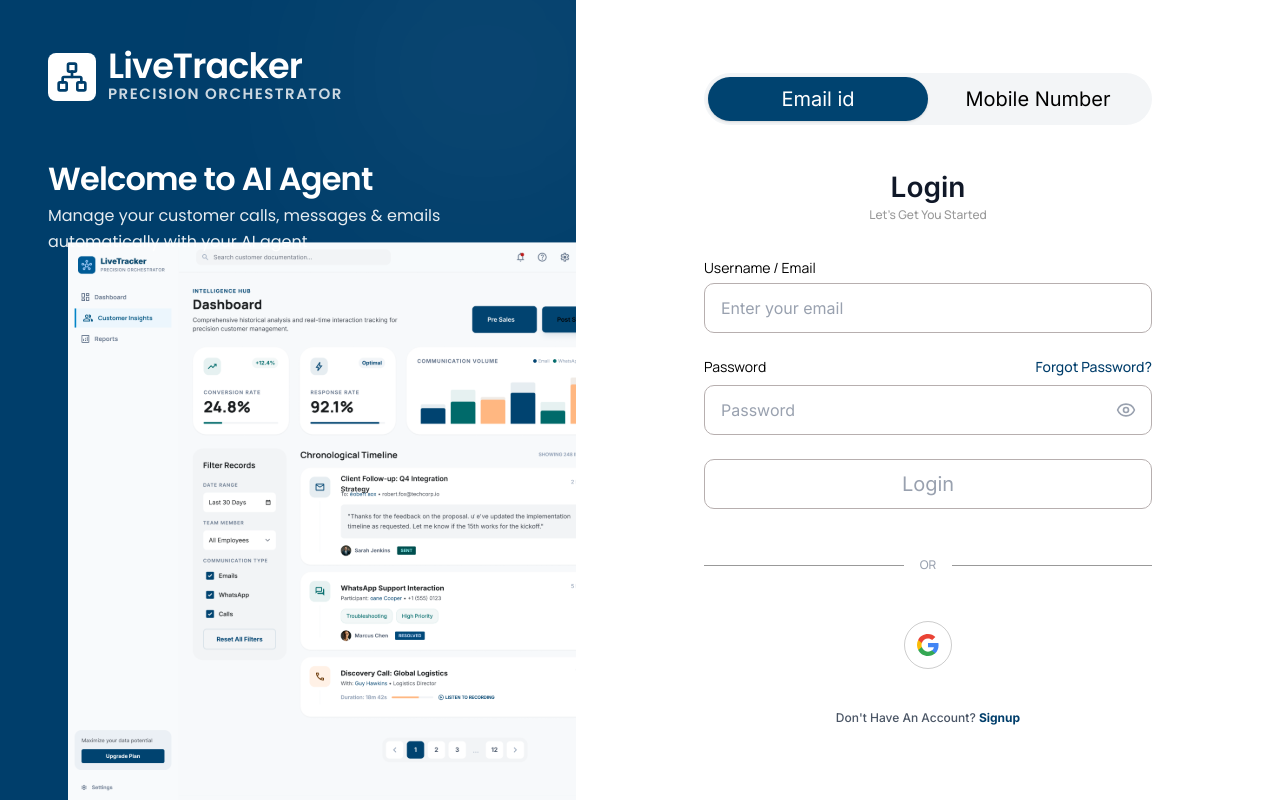
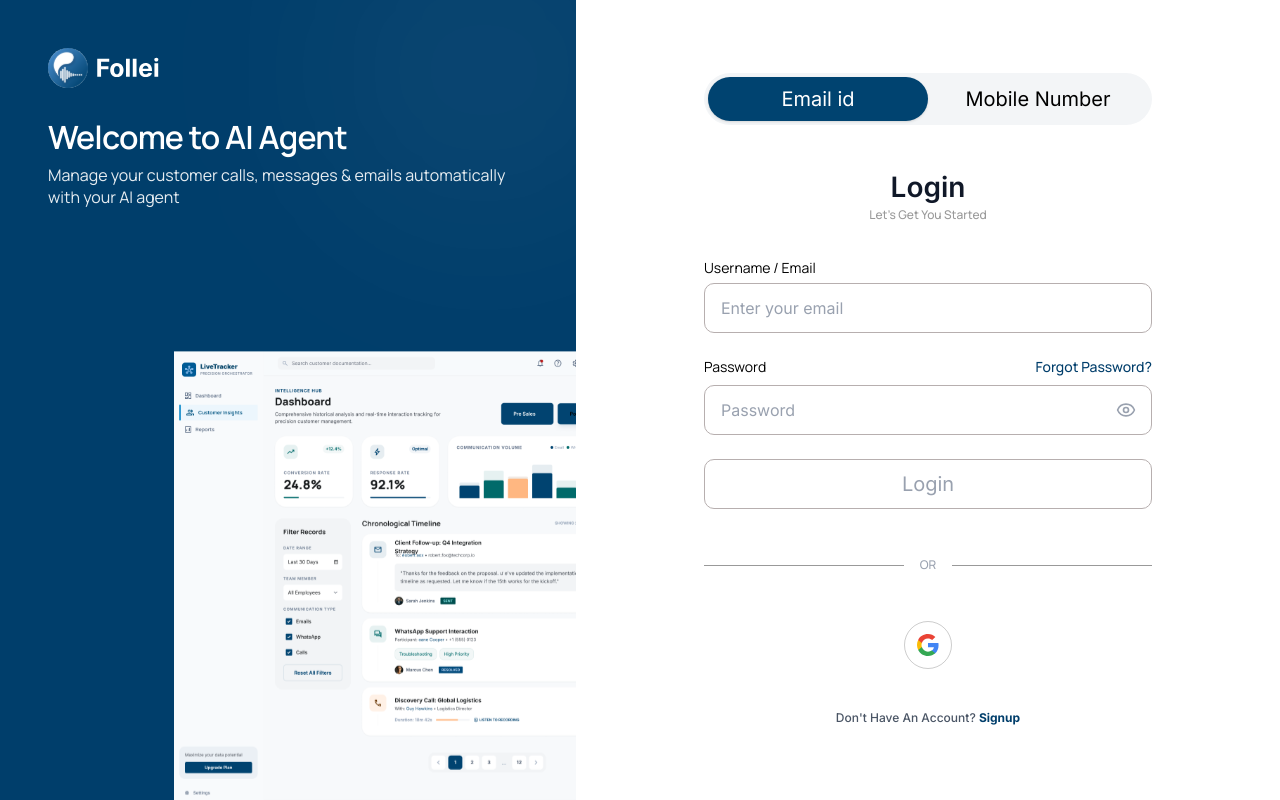
Before and after one commit to Kuberan1810/FolleiPhase1, a React (Vite) app: page /login in a window 1280 px wide. Built offline with nearby package versions, Linux system fonts and the light colour scheme.

Commit message:
login changes

```diff
--- a/src/Component/Sidebar.tsx
+++ b/src/Component/Sidebar.tsx
@@ -1,6 +1,6 @@
 import React, { useState } from 'react';
 import { NavLink, useNavigate, useLocation } from 'react-router-dom';
-import { LogOut } from 'lucide-react';
+import { LogOut, Megaphone } from 'lucide-react';
 import { Element4, Profile2User, DocumentText1, Setting, HierarchySquare } from "iconsax-react"
 import FolleiLogo from "../assets/logo/FolleiLogo.svg"
 import ConfirmLogoutModal from "./ConfirmLogoutModal";
@@ -27,7 +27,7 @@
             { icon: Profile2User, label: 'Flow Builder', path: `${prefix}/flow-builder` },
             { icon: DocumentText1, label: 'Reports', path: `${prefix}/reports` },
             { icon: HierarchySquare, label: 'Orchestrator', path: `${prefix}/orchestrator` },
-            { icon: HierarchySquare, label: 'Campaigns', path: `${prefix}/Campaigns` },
+            { icon: Megaphone, label: 'Campaigns', path: `${prefix}/Campaigns` },
         ]
         : [
             { icon: Element4, label: 'Dashboard', path: `${prefix}/dashboard` },
@@ -58,7 +58,7 @@
                         }
                     >
                         <div className='flex flex-col items-center gap-2'>
-                            <item.icon color='currentColor' size={30} />
+                            <item.icon  color='currentColor' size={30} />
                             {/* <p className='text-sm md:text-base'>{item.label}</p> */}
                         </div>
                     </NavLink>
@@ -86,7 +86,7 @@
                             >
                                 {({ isActive }: { isActive: boolean }) => (
                                     <>
-                                        <item.icon color='currentColor' size={22} />
+                                        <item.icon strokeWidth={1.5} color='currentColor' size={22} />
                                         <span className='text-base font-[Manrope] font-semibold'>{item.label}</span>
 
 
--- a/src/Pages/auth/Login/Login.tsx
+++ b/src/Pages/auth/Login/Login.tsx
@@ -1,37 +1,34 @@
 import LoginForm from "./Section/LoginForm"
-
-import { Network } from "lucide-react"
+import FolleiWhite from "../../../assets/logo/Follei-white.svg"
+import FolleiLogo from "../../../assets/logo/FolleiLogo.svg"
+import Dashboard from "../../../assets/login/dashboard.svg"
 
 const Login = () => {
     return (
         <div className="flex flex-col md:flex-row min-h-screen font-sans bg-white md:bg-transparent">
-            {/* sideeebar */}
+            {/* Sidebar */}
             <div className="hidden md:flex md:w-[45%] bg-[#003E6B] text-white p-6 lg:p-12 flex-col justify-between overflow-hidden relative">
-                <div className="z-10 font-poppins">
+                <div className="z-10 font-inter">
 
-                    <div className="flex items-center gap-3 mb-10 lg:mb-16">
-                        <div className="bg-white p-2 rounded-lg">
-                            <Network className="text-[#003E6B] size-6 lg:size-8" />
-                        </div>
-                        <div>
-                            <h1 className="text-2xl lg:text-[35px] font-semibold tracking-tight leading-none">LiveTracker</h1>
-                            <p className="text-[10px] lg:text-[15px] uppercase font-semibold tracking-widest opacity-80">Precision Orchestrator</p>
+                    <div className="flex items-center gap-3 mb-10">
+                        <div className='w-28'>
+                            <img src={FolleiWhite} alt="FolleiLogo" />
                         </div>
                     </div>
 
                     <div className="max-w-[519px]">
-                        <h2 className="text-[32px] font-semibold font-poppins mb-[15px] leading-[18px] tracking-tight">Welcome to AI Agent</h2>
-                        <p className="text-[16px] font-normal font-poppins opacity-90 leading-relaxed tracking-normal">
+                        <h2 className="lg:text-[32px] text-2xl font-semibold font-manrope mb-[18px] leading-[18px] tracking-tight">Welcome to AI Agent</h2>
+                        <p className="lg:text-[16px] text-sm font-normal font-manrope opacity-90 leading-[22px] tracking-normal">
                             Manage your customer calls, messages & emails automatically with your AI agent
                         </p>
                     </div>
                 </div>
 
-                <div className="absolute -bottom-4 -right-12 hidden lg:block pointer-events-none">
+                <div className="absolute -bottom-4 -right-12 hidden md:block pointer-events-none">
                     <img
-                        src="/image 8.svg"
+                        src={Dashboard}
                         alt="AI Agent Illustration"
-                        className="w-full max-w-[450px] xl:max-w-[556px] h-auto object-contain"
+                        className="w-full max-w-[350px] lg:max-w-[450px] h-auto object-contain"
                     />
                 </div>
 
@@ -44,10 +41,9 @@
                 {/* Mobile Heading & Logo */}
                 <div className="md:hidden w-full max-w-md flex flex-col mb-10">
                     <div className="flex items-center gap-3 mb-8">
-                        <div className="bg-[#003E6B] p-2 rounded-lg">
-                            <Network className="text-white size-6" />
+                        <div className='w-28'>
+                            <img src={FolleiLogo} alt="FolleiLogo" />
                         </div>
-                        <h1 className="text-2xl font-bold text-[#003E6B] font-['Poppins']">LiveTracker</h1>
                     </div>
                     <div>
                         <h2 className="text-3xl font-bold text-gray-900 mb-2">Welcome Back</h2>
--- a/src/Pages/auth/Login/Section/LoginForm.tsx
+++ b/src/Pages/auth/Login/Section/LoginForm.tsx
@@ -28,18 +28,21 @@
   return (
     <div className="w-full max-w-md animate-in fade-in slide-in-from-bottom-4 duration-700">
       {/* Tab Switcher */}
-      <div className="flex p-1 bg-[#F3F5F7] rounded-full mb-12 w-full max-w-md mx-auto">
+      <div className="relative flex p-1 bg-[#F3F5F7] rounded-full mb-12 w-full max-w-md mx-auto">
+        {/* Sliding Pill */}
+        <div
+          className={`absolute top-1 bottom-1 w-[calc(50%-4px)] bg-[#004370] rounded-full shadow-sm transition-transform duration-300 ease-in-out`}
+          style={{ transform: activeTab === "email" ? "translateX(0%)" : "translateX(calc(100% + 8px))" }}
+        />
         <button
-          onClick={() => setActiveTab("email")}
-          className={`flex-1 h-[44px] text-[20px] font-normal font-inter rounded-full transition-all cursor-pointer ${activeTab === "email" ? "bg-[#004370] text-white shadow-sm" : "text-black hover:text-gray-700"
-            }`}
+          onClick={() => { setActiveTab("email"); setUsername(""); }}
+          className={`relative z-10 flex-1 h-[44px] text-[20px] font-normal font-inter rounded-full transition-colors duration-300 cursor-pointer ${activeTab === "email" ? "text-white" : "text-black hover:text-gray-700"}`}
         >
           Email id
         </button>
         <button
-          onClick={() => setActiveTab("mobile")}
-          className={`flex-1 h-[44px] text-[20px] font-normal font-inter rounded-full transition-all cursor-pointer ${activeTab === "mobile" ? "bg-[#004370] text-white shadow-sm" : "text-black hover:text-gray-700"
-            }`}
+          onClick={() => { setActiveTab("mobile"); setUsername(""); }}
+          className={`relative z-10 flex-1 h-[44px] text-[20px] font-normal font-inter rounded-full transition-colors duration-300 cursor-pointer ${activeTab === "mobile" ? "text-white" : "text-black hover:text-gray-700"}`}
         >
           Mobile Number
         </button>
--- a/src/Pages/auth/SignUp/SignUp.tsx
+++ b/src/Pages/auth/SignUp/SignUp.tsx
@@ -2,6 +2,10 @@
 import { Network } from "lucide-react"
 import { useState } from "react"
 import { Link, useNavigate } from "react-router-dom"
+import FolleiWhite from "../../../assets/logo/Follei-white.svg"
+import FolleiLogo from "../../../assets/logo/FolleiLogo.svg"
+import Dashboard from "../../../assets/login/dashboard.svg"
+
 
 const SignUp = () => {
     const [fullName, setFullName] = useState("")
@@ -19,31 +23,27 @@
         <div className="flex flex-col md:flex-row min-h-screen font-sans bg-white md:bg-transparent">
             {/* Sidebar */}
             <div className="hidden md:flex md:w-[45%] bg-[#003E6B] text-white p-6 lg:p-12 flex-col justify-between overflow-hidden relative">
-                <div className="z-10 font-poppins">
+                <div className="z-10 font-inter">
 
-                    <div className="flex items-center gap-3 mb-10 lg:mb-16">
-                        <div className="bg-white p-2 rounded-lg">
-                            <Network className="text-[#003E6B] size-6 lg:size-8" />
-                        </div>
-                        <div>
-                            <h1 className="text-2xl lg:text-[35px] font-semibold tracking-tight leading-none">LiveTracker</h1>
-                            <p className="text-[10px] lg:text-[15px] uppercase font-semibold tracking-widest opacity-80">Precision Orchestrator</p>
+                    <div className="flex items-center gap-3 mb-10">
+                        <div className='w-28'>
+                            <img src={FolleiWhite} alt="FolleiLogo" />
                         </div>
                     </div>
 
                     <div className="max-w-[519px]">
-                        <h2 className="text-[32px] font-semibold font-poppins mb-[15px] leading-[18px] tracking-tight">Welcome to AI Agent</h2>
-                        <p className="text-[16px] font-normal font-poppins opacity-90 leading-[22px] tracking-normal">
+                        <h2 className="lg:text-[32px] text-2xl font-semibold font-manrope mb-[18px] leading-[18px]  tracking-tight">Welcome to AI Agent</h2>
+                        <p className="lg:text-[16px] text-sm font-normal font-manrope opacity-90 leading-[22px] tracking-normal">
                             Manage your customer calls, messages & emails automatically with your AI agent
                         </p>
                     </div>
                 </div>
 
-                <div className="absolute -bottom-4 -right-12 hidden lg:block pointer-events-none">
+                <div className="absolute -bottom-4 -right-12 hidden md:block pointer-events-none">
                     <img
-                        src="/image 8.svg"
+                        src={Dashboard}
                         alt="AI Agent Illustration"
-                        className="w-full max-w-[450px] xl:max-w-[556px] h-auto object-contain"
+                        className="w-full max-w-[350px] lg:max-w-[450px] h-auto object-contain"
                     />
                 </div>
 
@@ -56,10 +56,9 @@
                 {/* Mobile Heading & Logo */}
                 <div className="md:hidden w-full max-w-md flex flex-col mb-10">
                     <div className="flex items-center gap-3 mb-8">
-                        <div className="bg-[#003E6B] p-2 rounded-lg">
-                            <Network className="text-white size-6" />
+                        <div className='w-28'>
+                            <img src={FolleiLogo} alt="FolleiLogo" />
                         </div>
-                        <h1 className="text-2xl font-bold text-[#003E6B] font-['Poppins']">LiveTracker</h1>
                     </div>
                     <div>
                         <h2 className="text-[28px] font-medium font-inter text-black mb-1 leading-none">Create Your Account</h2>
```
Also changed, not shown: src/assets/login/dashboard.svg (renamed from public/image 8.svg), src/assets/logo/Follei-white.svg (added).
